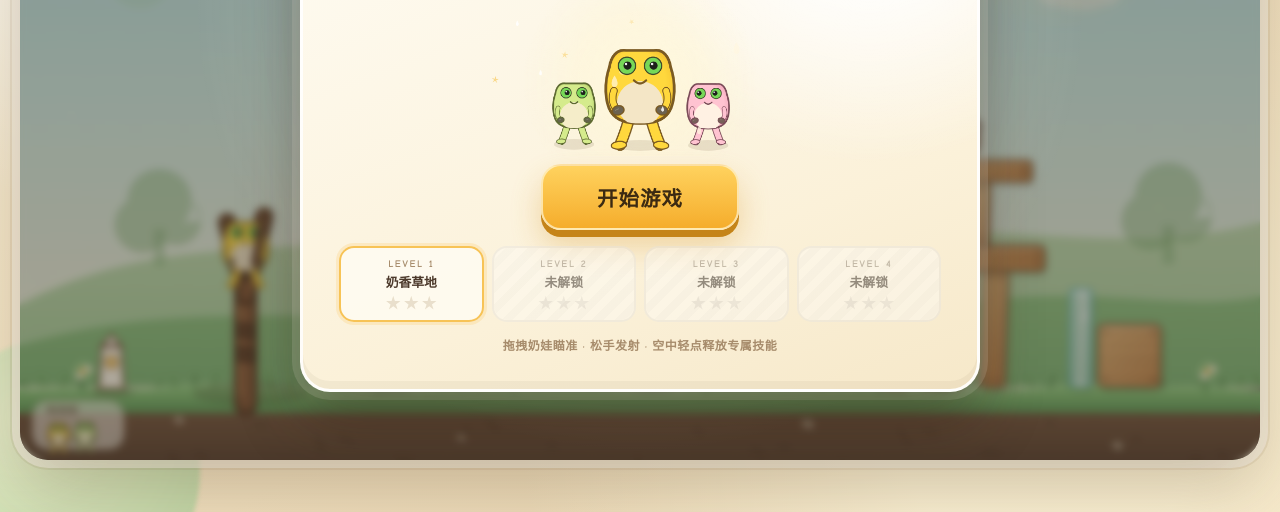
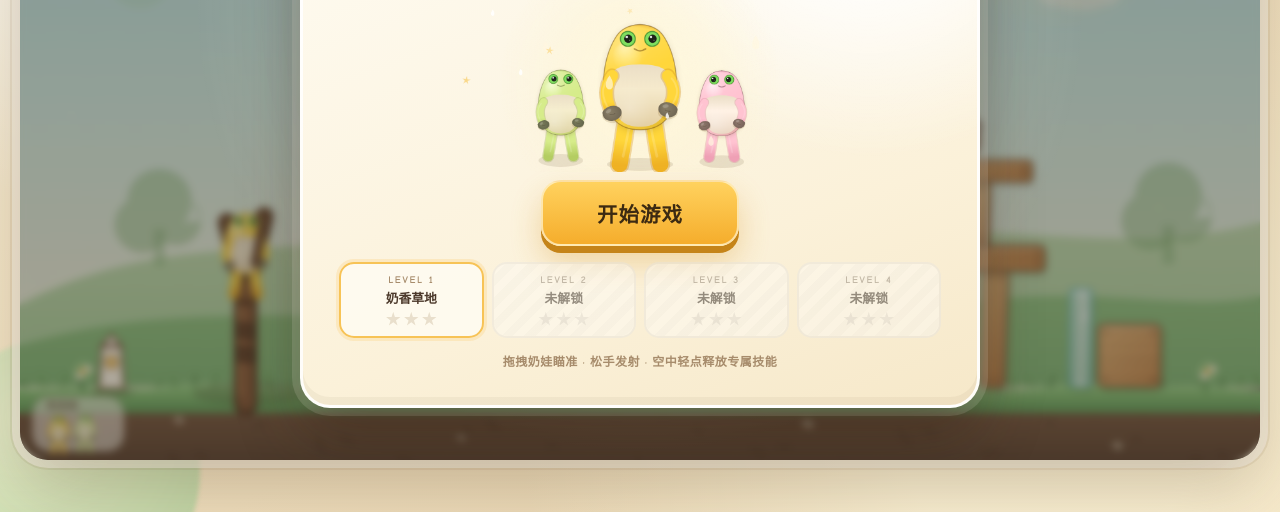
Before and after one commit to sionalter/milk-frog-slingshot, a website built with Vite: page index.html in a window 1280 px wide. Shown: the part 288-800 px from the top of the page. Built offline with nearby package versions, Linux system fonts and the light colour scheme.

Commit message:
feat: refine milk baby likeness

```diff
--- a/src/game/Game.ts
+++ b/src/game/Game.ts
@@ -961,20 +961,20 @@ export class Game {
     const spacing = 27;
     const width = count * spacing + 40;
     const x = 20;
-    const y = 654;
+    const y = 650;
     ctx.save();
     ctx.globalAlpha = 0.94;
     ctx.fillStyle = 'rgba(255, 250, 238, 0.62)';
     ctx.strokeStyle = 'rgba(92, 69, 51, 0.22)';
     ctx.lineWidth = 2;
-    roundRectPath(ctx, x, y, width, 50, 18);
+    roundRectPath(ctx, x, y, width, 56, 20);
     ctx.fill();
     ctx.stroke();
     ctx.fillStyle = '#7C6550';
     ctx.font = '800 11px "Baloo 2", "Microsoft YaHei", sans-serif';
     ctx.textAlign = 'left';
     ctx.textBaseline = 'middle';
-    ctx.fillText('待发射', x + 14, y + 11);
+    ctx.fillText('待发射', x + 14, y + 10);
     for (let i = 0; i < count; i += 1) {
       const bob = Math.sin(this.time * 3 + i * 0.9) * 1.6;
       drawFrog(ctx, {
--- a/src/game/art.ts
+++ b/src/game/art.ts
@@ -76,48 +76,77 @@ type BabyLook = Exclude<FrogLook, 'choco'>;
 
 interface BabyPalette {
   body: string;
+  highlight: string;
   shade: string;
+  deep: string;
   belly: string;
+  bellyShade: string;
   line: string;
   hand: string;
+  handHighlight: string;
 }
 
 const BABY_PALETTES: Record<BabyLook, BabyPalette> = {
   cream: {
-    body: '#FFD83D',
-    shade: '#EFB72A',
-    belly: '#F4E6C6',
-    line: '#7A5A22',
-    hand: '#6C6250',
+    body: '#FFD63A',
+    highlight: '#FFE97C',
+    shade: '#EFB224',
+    deep: '#D18D12',
+    belly: '#F5E9CA',
+    bellyShade: '#E4D0A5',
+    line: 'rgba(125, 89, 24, 0.55)',
+    hand: '#6E6553',
+    handHighlight: '#8B8068',
   },
   matcha: {
-    body: '#D5EB8C',
-    shade: '#B4CE66',
-    belly: '#F5EDC9',
-    line: '#5E6A32',
-    hand: '#64644B',
+    body: '#D6EC8A',
+    highlight: '#EDF9B8',
+    shade: '#B4CD62',
+    deep: '#8FAE44',
+    belly: '#F5EDCC',
+    bellyShade: '#E1D6A9',
+    line: 'rgba(91, 101, 48, 0.55)',
+    hand: '#62644A',
+    handHighlight: '#7C7E5C',
   },
   strawberry: {
     body: '#FFC3D1',
-    shade: '#EE9CB2',
-    belly: '#FFF1E3',
-    line: '#7A4B58',
-    hand: '#766058',
+    highlight: '#FFE2EA',
+    shade: '#EFA0B5',
+    deep: '#D57F95',
+    belly: '#FFF1E4',
+    bellyShade: '#EBD8C4',
+    line: 'rgba(121, 74, 87, 0.55)',
+    hand: '#756158',
+    handHighlight: '#917A6E',
   },
 };
 
-const BABY_EYE = '#77D858';
-const BABY_EYE_DARK = '#3E4A2B';
+const BABY_EYE = '#80DF60';
+const BABY_EYE_DARK = '#4E9B38';
 
 function milkBabyBodyPath(ctx: CanvasRenderingContext2D, r: number): void {
   ctx.beginPath();
-  ctx.moveTo(-r * 0.36, -r * 1.0);
-  ctx.bezierCurveTo(-r * 0.62, -r * 1.04, -r * 0.76, -r * 0.82, -r * 0.8, -r * 0.56);
-  ctx.bezierCurveTo(-r * 0.94, -r * 0.16, -r * 0.92, r * 0.34, -r * 0.76, r * 0.6);
-  ctx.bezierCurveTo(-r * 0.6, r * 0.84, -r * 0.32, r * 0.9, 0, r * 0.9);
-  ctx.bezierCurveTo(r * 0.32, r * 0.9, r * 0.6, r * 0.84, r * 0.76, r * 0.6);
-  ctx.bezierCurveTo(r * 0.92, r * 0.34, r * 0.94, -r * 0.16, r * 0.8, -r * 0.56);
-  ctx.bezierCurveTo(r * 0.76, -r * 0.82, r * 0.62, -r * 1.04, r * 0.36, -r * 1.0);
+  ctx.moveTo(0, -r * 1.36);
+  ctx.bezierCurveTo(-r * 0.22, -r * 1.35, -r * 0.44, -r * 1.28, -r * 0.57, -r * 1.05);
+  ctx.bezierCurveTo(-r * 0.72, -r * 0.8, -r * 0.82, -r * 0.46, -r * 0.84, -r * 0.1);
+  ctx.bezierCurveTo(-r * 0.85, r * 0.28, -r * 0.78, r * 0.62, -r * 0.6, r * 0.82);
+  ctx.bezierCurveTo(-r * 0.44, r * 1.0, -r * 0.22, r * 1.06, 0, r * 1.06);
+  ctx.bezierCurveTo(r * 0.22, r * 1.06, r * 0.44, r * 1.0, r * 0.6, r * 0.82);
+  ctx.bezierCurveTo(r * 0.78, r * 0.62, r * 0.85, r * 0.28, r * 0.84, -r * 0.1);
+  ctx.bezierCurveTo(r * 0.82, -r * 0.46, r * 0.72, -r * 0.8, r * 0.57, -r * 1.05);
+  ctx.bezierCurveTo(r * 0.44, -r * 1.28, r * 0.22, -r * 1.35, 0, -r * 1.36);
+  ctx.closePath();
+}
+
+function milkBabyBellyPath(ctx: CanvasRenderingContext2D, r: number): void {
+  ctx.beginPath();
+  ctx.moveTo(-r * 0.58, -r * 0.31);
+  ctx.bezierCurveTo(-r * 0.7, -r * 0.1, -r * 0.7, r * 0.4, -r * 0.57, r * 0.67);
+  ctx.bezierCurveTo(-r * 0.44, r * 0.92, -r * 0.24, r * 0.99, 0, r * 0.99);
+  ctx.bezierCurveTo(r * 0.24, r * 0.99, r * 0.44, r * 0.92, r * 0.57, r * 0.67);
+  ctx.bezierCurveTo(r * 0.7, r * 0.4, r * 0.7, -r * 0.1, r * 0.58, -r * 0.31);
+  ctx.bezierCurveTo(r * 0.4, -r * 0.49, -r * 0.4, -r * 0.49, -r * 0.58, -r * 0.31);
   ctx.closePath();
 }
 
@@ -135,11 +164,12 @@ function drawMilkBaby(ctx: CanvasRenderingContext2D, options: FrogOptions): void
     flash = 0,
     alpha = 1,
   } = options;
-  const kind: BabyLook = options.type === 'matcha' || options.type === 'strawberry' ? options.type : 'cream';
+  const kind: BabyLook =
+    options.type === 'matcha' || options.type === 'strawberry' ? options.type : 'cream';
   const palette = BABY_PALETTES[kind];
   const expression = options.expression ?? 'normal';
   const blink = options.blink ?? false;
-  const lw = Math.max(1.6, r * 0.06);
+  const lw = Math.max(1.1, r * 0.045);
 
   ctx.save();
   ctx.globalAlpha *= alpha;
@@ -148,7 +178,7 @@ function drawMilkBaby(ctx: CanvasRenderingContext2D, options: FrogOptions): void
   if (shadow) {
     ctx.fillStyle = 'rgba(60, 40, 24, 0.16)';
     ctx.beginPath();
-    ctx.ellipse(0, r * 1.52, r * 0.62, r * 0.15, 0, 0, TAU);
+    ctx.ellipse(0, r * 1.87, r * 0.58, r * 0.14, 0, 0, TAU);
     ctx.fill();
   }
 
@@ -157,116 +187,210 @@ function drawMilkBaby(ctx: CanvasRenderingContext2D, options: FrogOptions): void
   ctx.lineJoin = 'round';
   ctx.lineCap = 'round';
 
-  ctx.strokeStyle = palette.line;
-  ctx.lineWidth = r * 0.31;
+  // Legs: long, thick and shaded, tucked behind the body.
   for (const side of [-1, 1]) {
+    const hipX = side * r * 0.28;
+    const hipY = r * 0.58;
+    const kneeX = side * r * 0.35;
+    const kneeY = r * 1.14;
+    const footX = side * r * 0.47;
+    const footY = r * 1.85;
+
+    ctx.save();
+    ctx.globalAlpha *= 0.32;
+    ctx.strokeStyle = palette.deep;
+    ctx.lineWidth = r * 0.45;
     ctx.beginPath();
-    ctx.moveTo(side * r * 0.24, r * 0.62);
-    ctx.quadraticCurveTo(side * r * 0.36, r * 1.08, side * r * 0.52, r * 1.46);
+    ctx.moveTo(hipX, hipY);
+    ctx.quadraticCurveTo(kneeX, kneeY, footX, footY);
+    ctx.stroke();
+    ctx.restore();
+
+    const legGradient = ctx.createLinearGradient(hipX, hipY, footX, footY);
+    legGradient.addColorStop(0, palette.body);
+    legGradient.addColorStop(0.58, palette.body);
+    legGradient.addColorStop(1, palette.shade);
+    ctx.strokeStyle = legGradient;
+    ctx.lineWidth = r * 0.37;
+    ctx.beginPath();
+    ctx.moveTo(hipX, hipY);
+    ctx.quadraticCurveTo(kneeX, kneeY, footX, footY);
+    ctx.stroke();
+
+    ctx.strokeStyle = 'rgba(255, 255, 255, 0.16)';
+    ctx.lineWidth = r * 0.06;
+    ctx.beginPath();
+    ctx.moveTo(hipX - side * r * 0.08, hipY + r * 0.12);
+    ctx.quadraticCurveTo(
+      kneeX - side * r * 0.08,
+      kneeY,
+      footX - side * r * 0.08,
+      footY - r * 0.18,
+    );
     ctx.stroke();
   }
-  ctx.strokeStyle = palette.body;
-  ctx.lineWidth = r * 0.24;
-  for (const side of [-1, 1]) {
-    ctx.beginPath();
-    ctx.moveTo(side * r * 0.24, r * 0.62);
-    ctx.quadraticCurveTo(side * r * 0.36, r * 1.08, side * r * 0.52, r * 1.46);
-    ctx.stroke();
-  }
-  for (const side of [-1, 1]) {
-    ctx.save();
-    ctx.translate(side * r * 0.55, r * 1.47);
-    ctx.rotate(side * 0.08);
-    ctx.beginPath();
-    ctx.ellipse(0, 0, r * 0.2, r * 0.1, 0, 0, TAU);
-    ctx.fillStyle = palette.body;
-    ctx.fill();
-    ctx.strokeStyle = palette.line;
-    ctx.lineWidth = lw * 0.55;
-    ctx.stroke();
-    ctx.restore();
-  }
 
-  const bodyGradient = ctx.createRadialGradient(-r * 0.3, -r * 0.62, r * 0.08, 0, r * 0.05, r * 1.22);
-  bodyGradient.addColorStop(0, palette.body);
-  bodyGradient.addColorStop(0.62, palette.body);
+  // Body: a tall pear that flows from head to belly, like the reference.
+  const bodyGradient = ctx.createRadialGradient(
+    -r * 0.34,
+    -r * 0.82,
+    r * 0.06,
+    -r * 0.1,
+    r * 0.12,
+    r * 1.5,
+  );
+  bodyGradient.addColorStop(0, palette.highlight);
+  bodyGradient.addColorStop(0.2, palette.body);
+  bodyGradient.addColorStop(0.82, palette.body);
   bodyGradient.addColorStop(1, palette.shade);
+  ctx.save();
+  ctx.shadowColor = 'rgba(92, 60, 14, 0.19)';
+  ctx.shadowBlur = r * 0.16;
+  ctx.shadowOffsetY = r * 0.04;
   milkBabyBodyPath(ctx, r);
   ctx.fillStyle = bodyGradient;
   ctx.fill();
-  ctx.strokeStyle = palette.line;
-  ctx.lineWidth = lw * 1.2;
-  ctx.stroke();
+  ctx.restore();
 
   ctx.save();
   milkBabyBodyPath(ctx, r);
   ctx.clip();
-  const bellyGradient = ctx.createRadialGradient(0, r * 0.1, r * 0.05, 0, r * 0.42, r * 0.78);
-  bellyGradient.addColorStop(0, palette.belly);
-  bellyGradient.addColorStop(0.78, palette.belly);
-  bellyGradient.addColorStop(1, 'rgba(255, 255, 255, 0)');
-  ctx.beginPath();
-  ctx.ellipse(0, r * 0.38, r * 0.6, r * 0.58, 0, 0, TAU);
+  const volume = ctx.createLinearGradient(-r * 0.4, -r * 0.9, r * 0.65, r * 0.9);
+  volume.addColorStop(0, 'rgba(255, 255, 255, 0.15)');
+  volume.addColorStop(0.42, 'rgba(255, 255, 255, 0)');
+  volume.addColorStop(1, 'rgba(125, 78, 0, 0.2)');
+  ctx.fillStyle = volume;
+  ctx.fillRect(-r * 1.1, -r * 1.5, r * 2.2, r * 2.7);
+  const glow = ctx.createRadialGradient(-r * 0.38, -r * 0.9, 0, -r * 0.38, -r * 0.9, r * 0.62);
+  glow.addColorStop(0, 'rgba(255, 255, 255, 0.24)');
+  glow.addColorStop(1, 'rgba(255, 255, 255, 0)');
+  ctx.fillStyle = glow;
+  ctx.fillRect(-r * 1.1, -r * 1.5, r * 2.2, r * 2.7);
+  ctx.restore();
+
+  milkBabyBodyPath(ctx, r);
+  ctx.strokeStyle = palette.line;
+  ctx.lineWidth = Math.max(0.7, r * 0.022);
+  ctx.stroke();
+
+  // Cream belly patch, clipped to the body silhouette.
+  ctx.save();
+  milkBabyBodyPath(ctx, r);
+  ctx.clip();
+  const bellyGradient = ctx.createLinearGradient(0, -r * 0.5, 0, r * 0.98);
+  bellyGradient.addColorStop(0, '#FCF4E2');
+  bellyGradient.addColorStop(0.45, palette.belly);
+  bellyGradient.addColorStop(1, palette.bellyShade);
+  milkBabyBellyPath(ctx, r);
   ctx.fillStyle = bellyGradient;
   ctx.fill();
+
+  ctx.save();
+  milkBabyBellyPath(ctx, r);
+  ctx.clip();
+  const bellyTop = ctx.createLinearGradient(0, -r * 0.46, 0, r * 0.1);
+  bellyTop.addColorStop(0, 'rgba(144, 108, 55, 0.16)');
+  bellyTop.addColorStop(1, 'rgba(144, 108, 55, 0)');
+  ctx.fillStyle = bellyTop;
+  ctx.fillRect(-r * 0.72, -r * 0.5, r * 1.44, r * 0.72);
+  const bellyGlow = ctx.createRadialGradient(-r * 0.25, r * 0.56, 0, -r * 0.25, r * 0.56, r * 0.55);
+  bellyGlow.addColorStop(0, 'rgba(255, 255, 255, 0.24)');
+  bellyGlow.addColorStop(1, 'rgba(255, 255, 255, 0)');
+  ctx.fillStyle = bellyGlow;
+  ctx.fillRect(-r * 0.72, -r * 0.5, r * 1.44, r * 1.5);
+  ctx.restore();
   ctx.restore();
 
-  ctx.strokeStyle = palette.line;
-  ctx.lineWidth = r * 0.2;
+  // Arms and dark mitten hands resting on the belly.
   for (const side of [-1, 1]) {
+    const shoulderX = side * r * 0.64;
+    const shoulderY = -r * 0.18;
+    const controlX = side * r * 0.9;
+    const controlY = r * 0.18;
+    const handX = side * r * 0.64;
+    const handY = side === 1 ? r * 0.6 : r * 0.68;
+
+    ctx.save();
+    ctx.globalAlpha *= 0.34;
+    ctx.strokeStyle = palette.deep;
+    ctx.lineWidth = r * 0.34;
     ctx.beginPath();
-    ctx.moveTo(side * r * 0.68, r * 0.05);
-    ctx.quadraticCurveTo(side * r * 0.78, r * 0.34, side * r * 0.6, r * 0.54);
+    ctx.moveTo(shoulderX, shoulderY);
+    ctx.quadraticCurveTo(controlX, controlY, handX, handY);
     ctx.stroke();
-  }
-  ctx.strokeStyle = palette.body;
-  ctx.lineWidth = r * 0.15;
-  for (const side of [-1, 1]) {
+    ctx.restore();
+
+    const armGradient = ctx.createLinearGradient(shoulderX, shoulderY, handX, handY);
+    armGradient.addColorStop(0, palette.body);
+    armGradient.addColorStop(0.7, palette.body);
+    armGradient.addColorStop(1, palette.shade);
+    ctx.strokeStyle = armGradient;
+    ctx.lineWidth = r * 0.27;
     ctx.beginPath();
-    ctx.moveTo(side * r * 0.68, r * 0.05);
-    ctx.quadraticCurveTo(side * r * 0.78, r * 0.34, side * r * 0.6, r * 0.54);
+    ctx.moveTo(shoulderX, shoulderY);
+    ctx.quadraticCurveTo(controlX, controlY, handX, handY);
     ctx.stroke();
-  }
-  for (const side of [-1, 1]) {
+
+    ctx.strokeStyle = 'rgba(255, 255, 255, 0.18)';
+    ctx.lineWidth = r * 0.045;
+    ctx.beginPath();
+    ctx.moveTo(shoulderX + side * r * 0.09, shoulderY + r * 0.06);
+    ctx.quadraticCurveTo(controlX + side * r * 0.08, controlY, handX + side * r * 0.07, handY - r * 0.08);
+    ctx.stroke();
+
+    ctx.fillStyle = 'rgba(120, 84, 24, 0.16)';
+    ctx.beginPath();
+    ctx.ellipse(handX, handY + r * 0.05, r * 0.23, r * 0.17, 0, 0, TAU);
+    ctx.fill();
+
     ctx.save();
-    ctx.translate(side * r * 0.57, r * 0.56);
-    ctx.rotate(side * 0.26);
+    ctx.translate(handX, handY);
+    ctx.rotate(side * 0.24);
+    const handGradient = ctx.createRadialGradient(-r * 0.07, -r * 0.06, r * 0.01, 0, 0, r * 0.24);
+    handGradient.addColorStop(0, palette.handHighlight);
+    handGradient.addColorStop(1, palette.hand);
     ctx.beginPath();
-    ctx.ellipse(0, 0, r * 0.155, r * 0.12, 0, 0, TAU);
-    ctx.fillStyle = palette.hand;
+    ctx.ellipse(0, 0, r * 0.22, r * 0.17, 0, 0, TAU);
+    ctx.fillStyle = handGradient;
     ctx.fill();
-    ctx.strokeStyle = palette.line;
-    ctx.lineWidth = lw * 0.55;
+    ctx.beginPath();
+    ctx.ellipse(side * r * 0.13, -r * 0.06, r * 0.09, r * 0.07, side * 0.4, 0, TAU);
+    ctx.fill();
+    ctx.strokeStyle = 'rgba(45, 38, 26, 0.35)';
+    ctx.lineWidth = lw * 0.35;
+    ctx.beginPath();
+    ctx.moveTo(-r * 0.06, 0.02 * r);
+    ctx.quadraticCurveTo(0, r * 0.04, r * 0.06, 0.02 * r);
     ctx.stroke();
+    ctx.fillStyle = 'rgba(255, 255, 255, 0.18)';
     ctx.beginPath();
-    ctx.moveTo(-r * 0.07, -r * 0.02);
-    ctx.lineTo(r * 0.02, -r * 0.035);
-    ctx.strokeStyle = 'rgba(255, 255, 255, 0.22)';
-    ctx.lineWidth = lw * 0.4;
-    ctx.stroke();
+    ctx.ellipse(-r * 0.07, -r * 0.07, r * 0.07, r * 0.04, -0.4, 0, TAU);
+    ctx.fill();
     ctx.restore();
   }
 
-  ctx.beginPath();
-  ctx.ellipse(-r * 0.34, -r * 0.54, r * 0.2, r * 0.1, -0.6, 0, Math.PI);
-  ctx.strokeStyle = 'rgba(255, 255, 255, 0.42)';
-  ctx.lineWidth = lw * 1.2;
-  ctx.stroke();
-
-  const eyeY = -r * 0.6;
-  const eyeX = r * 0.34;
-  const eyeR = r * 0.225;
+  // Face: high-set green eyes and a tiny mouth.
+  const eyeY = -r * 1.03;
+  const eyeX = r * 0.28;
+  const eyeR = r * 0.17;
 
   for (const side of [-1, 1]) {
     const cx = side * eyeX;
     if (blink) {
       ctx.beginPath();
-      ctx.arc(cx, eyeY, eyeR * 0.86, Math.PI * 1.12, Math.PI * 1.88);
+      ctx.moveTo(cx - eyeR * 0.9, eyeY);
+      ctx.quadraticCurveTo(cx, eyeY + eyeR * 0.4, cx + eyeR * 0.9, eyeY);
       ctx.strokeStyle = palette.line;
-      ctx.lineWidth = lw * 1.25;
+      ctx.lineWidth = lw * 0.8;
       ctx.stroke();
       continue;
     }
+
+    ctx.beginPath();
+    ctx.arc(cx, eyeY, eyeR * 1.13, 0, TAU);
+    ctx.fillStyle = 'rgba(146, 100, 20, 0.12)';
+    ctx.fill();
+
     ctx.beginPath();
     ctx.arc(cx, eyeY, eyeR, 0, TAU);
     ctx.fillStyle = BABY_EYE;
@@ -275,54 +399,55 @@ function drawMilkBaby(ctx: CanvasRenderingContext2D, options: FrogOptions): void
     ctx.lineWidth = lw * 0.55;
     ctx.stroke();
 
-    const px = cx + lookX * eyeR * 0.34;
-    const py = eyeY + lookY * eyeR * 0.34;
+    const px = cx + lookX * r * 0.045;
+    const py = eyeY + lookY * r * 0.04;
     ctx.beginPath();
-    ctx.arc(px, py, eyeR * 0.47, 0, TAU);
-    ctx.fillStyle = '#1D211B';
+    ctx.arc(px, py, eyeR * 0.56, 0, TAU);
+    ctx.fillStyle = '#1C2118';
     ctx.fill();
     ctx.beginPath();
-    ctx.arc(px - eyeR * 0.16, py - eyeR * 0.18, eyeR * 0.15, 0, TAU);
-    ctx.fillStyle = 'rgba(255, 255, 255, 0.93)';
+    ctx.arc(px - eyeR * 0.2, py - eyeR * 0.23, eyeR * 0.17, 0, TAU);
+    ctx.fillStyle = 'rgba(255, 255, 255, 0.92)';
+    ctx.fill();
+    ctx.beginPath();
+    ctx.arc(px + eyeR * 0.2, py + eyeR * 0.22, eyeR * 0.08, 0, TAU);
+    ctx.fillStyle = 'rgba(255, 255, 255, 0.3)';
     ctx.fill();
 
     if (expression === 'determined') {
       ctx.save();
       ctx.beginPath();
-      ctx.arc(cx, eyeY, eyeR * 1.04, Math.PI * 1.03, Math.PI * 1.97);
-      ctx.lineTo(cx + eyeR, eyeY - eyeR * 0.15);
-      ctx.lineTo(cx - eyeR, eyeY - eyeR * 0.15);
-      ctx.closePath();
+      ctx.arc(cx, eyeY, eyeR * 1.12, 0, TAU);
+      ctx.clip();
       ctx.fillStyle = palette.body;
-      ctx.fill();
+      ctx.fillRect(cx - eyeR * 1.2, eyeY - eyeR * 1.2, eyeR * 2.4, eyeR * 0.52);
       ctx.restore();
+      ctx.strokeStyle = palette.line;
+      ctx.lineWidth = lw * 0.38;
+      ctx.beginPath();
+      ctx.moveTo(cx - eyeR * 0.9, eyeY - eyeR * 0.68);
+      ctx.lineTo(cx + eyeR * 0.9, eyeY - eyeR * 0.72);
+      ctx.stroke();
     }
   }
 
   ctx.strokeStyle = palette.line;
-  ctx.lineWidth = lw * 0.9;
-  ctx.lineCap = 'round';
+  ctx.lineWidth = Math.max(0.8, r * 0.035);
+  ctx.beginPath();
   if (expression === 'happy') {
-    ctx.beginPath();
-    ctx.moveTo(-r * 0.16, -r * 0.22);
-    ctx.quadraticCurveTo(0, -r * 0.06, r * 0.16, -r * 0.22);
-    ctx.stroke();
+    ctx.moveTo(-r * 0.13, -r * 0.8);
+    ctx.quadraticCurveTo(0, -r * 0.71, r * 0.13, -r * 0.8);
   } else if (expression === 'determined') {
-    ctx.beginPath();
-    ctx.moveTo(-r * 0.12, -r * 0.16);
-    ctx.lineTo(r * 0.12, -r * 0.16);
-    ctx.stroke();
+    ctx.moveTo(-r * 0.1, -r * 0.78);
+    ctx.lineTo(r * 0.1, -r * 0.78);
   } else if (expression === 'hurt') {
-    ctx.beginPath();
-    ctx.moveTo(-r * 0.12, -r * 0.14);
-    ctx.lineTo(r * 0.12, -r * 0.24);
-    ctx.stroke();
+    ctx.moveTo(-r * 0.1, -r * 0.76);
+    ctx.quadraticCurveTo(0, -r * 0.82, r * 0.1, -r * 0.76);
   } else {
-    ctx.beginPath();
-    ctx.moveTo(-r * 0.12, -r * 0.18);
-    ctx.quadraticCurveTo(0, -r * 0.08, r * 0.12, -r * 0.18);
-    ctx.stroke();
+    ctx.moveTo(-r * 0.11, -r * 0.79);
+    ctx.quadraticCurveTo(0, -r * 0.755, r * 0.12, -r * 0.79);
   }
+  ctx.stroke();
 
   if (flash > 0) {
     ctx.save();
@@ -334,7 +459,6 @@ function drawMilkBaby(ctx: CanvasRenderingContext2D, options: FrogOptions): void
 
   ctx.restore();
 }
-
 export function drawFrog(ctx: CanvasRenderingContext2D, options: FrogOptions): void {
   if (!options.enemy) {
     drawMilkBaby(ctx, options);
--- a/src/main.ts
+++ b/src/main.ts
@@ -435,9 +435,9 @@ function drawMascotFrame(now: number): void {
 
   ctx.fillStyle = 'rgba(96, 68, 42, 0.13)';
   for (const [x, y, rx] of [
-    [310, 280, 55],
-    [186, 278, 38],
-    [438, 280, 38],
+    [310, 288, 52],
+    [186, 282, 35],
+    [438, 284, 35],
   ]) {
     ctx.beginPath();
     ctx.ellipse(x, y, rx, 10, 0, 0, TAU);
@@ -451,8 +451,8 @@ function drawMascotFrame(now: number): void {
 
   drawFrog(ctx, {
     x: 186,
-    y: 210 + bobLeft,
-    r: 44,
+    y: 200 + bobLeft,
+    r: 42,
     type: 'matcha',
     expression: 'happy',
     lookX: 0.6,
@@ -461,8 +461,8 @@ function drawMascotFrame(now: number): void {
   });
   drawFrog(ctx, {
     x: 438,
-    y: 212 + bobRight,
-    r: 44,
+    y: 202 + bobRight,
+    r: 42,
     type: 'strawberry',
     expression: 'happy',
     lookX: -0.6,
@@ -471,8 +471,8 @@ function drawMascotFrame(now: number): void {
   });
   drawFrog(ctx, {
     x: 310,
-    y: 170 + bobMain,
-    r: 72,
+    y: 158 + bobMain,
+    r: 68,
     type: 'cream',
     expression: 'happy',
     lookX: 0.18,
--- a/src/style.css
+++ b/src/style.css
@@ -507,7 +507,7 @@ h2 {
 
 #mascot {
   display: block;
-  height: clamp(120px, 20vh, 195px);
+  height: clamp(140px, 24vh, 222px);
   width: auto;
   max-width: 100%;
 }
```
